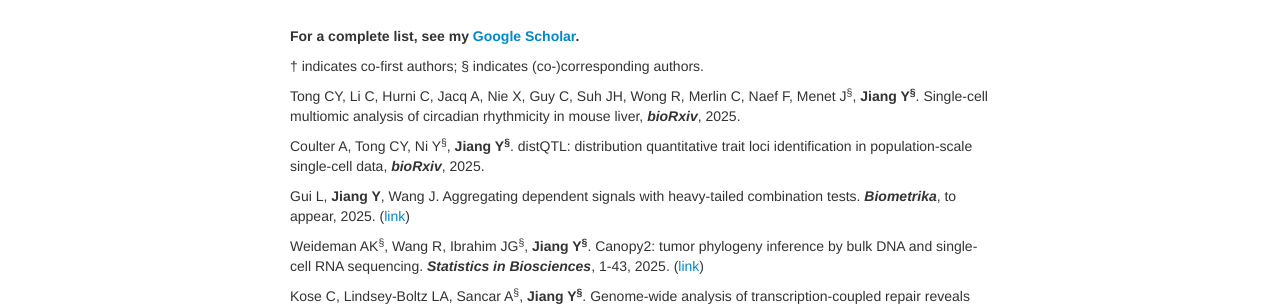
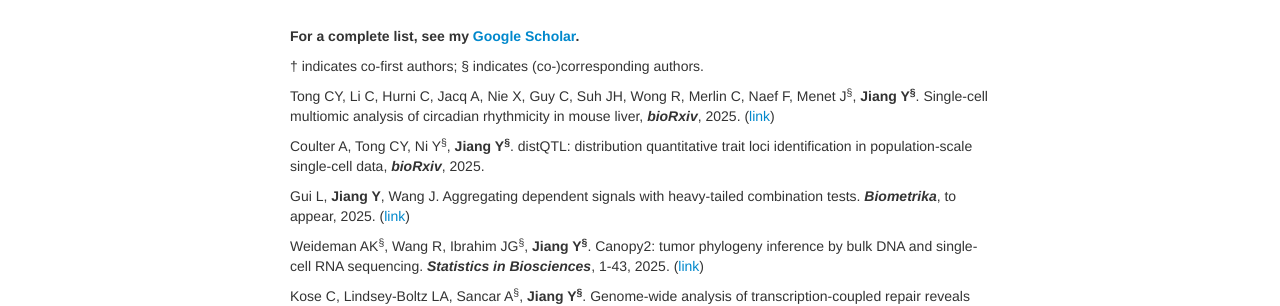
Before and after one commit to yuchaojiang/yuchaojiang.github.io, a Jekyll site: the page built from pages/pubs.md, in a window 1280 px wide. Shown: the part 126-432 px from the top of the page. Built offline with Jekyll 4.4.1, drawn with Linux system fonts in a browser that asks for light colours.

Commit message:
Update pubs.md

```diff
--- a/pages/pubs.md
+++ b/pages/pubs.md
@@ -8,7 +8,7 @@ description: Yuchao Jiang's publications
 
 &dagger; indicates co-first authors; &sect; indicates (co-)corresponding authors.
 
-Tong CY, Li C, Hurni C, Jacq A, Nie X, Guy C, Suh JH, Wong R, Merlin C, Naef F, Menet J<sup>&sect;</sup>, **Jiang Y<sup>&sect;</sup>**. Single-cell multiomic analysis of circadian rhythmicity in mouse liver, ***bioRxiv***, 2025.
+Tong CY, Li C, Hurni C, Jacq A, Nie X, Guy C, Suh JH, Wong R, Merlin C, Naef F, Menet J<sup>&sect;</sup>, **Jiang Y<sup>&sect;</sup>**. Single-cell multiomic analysis of circadian rhythmicity in mouse liver, ***bioRxiv***, 2025. ([link](https://www.biorxiv.org/content/10.1101/2025.04.03.647044v1))
 
 Coulter A, Tong CY, Ni Y<sup>&sect;</sup>, **Jiang Y<sup>&sect;</sup>**. distQTL: distribution quantitative trait loci identification in population-scale single-cell data, ***bioRxiv***, 2025.
 
```
